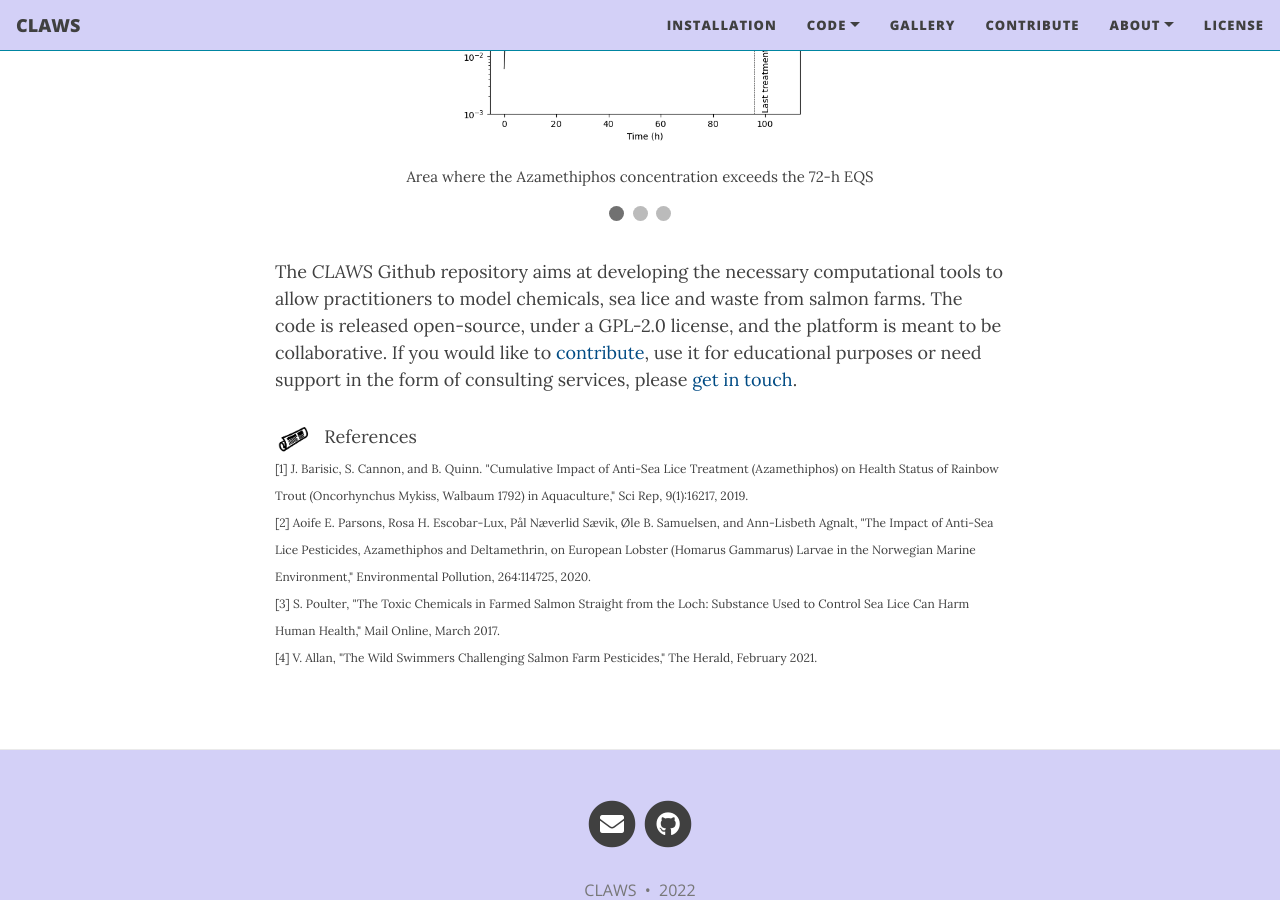
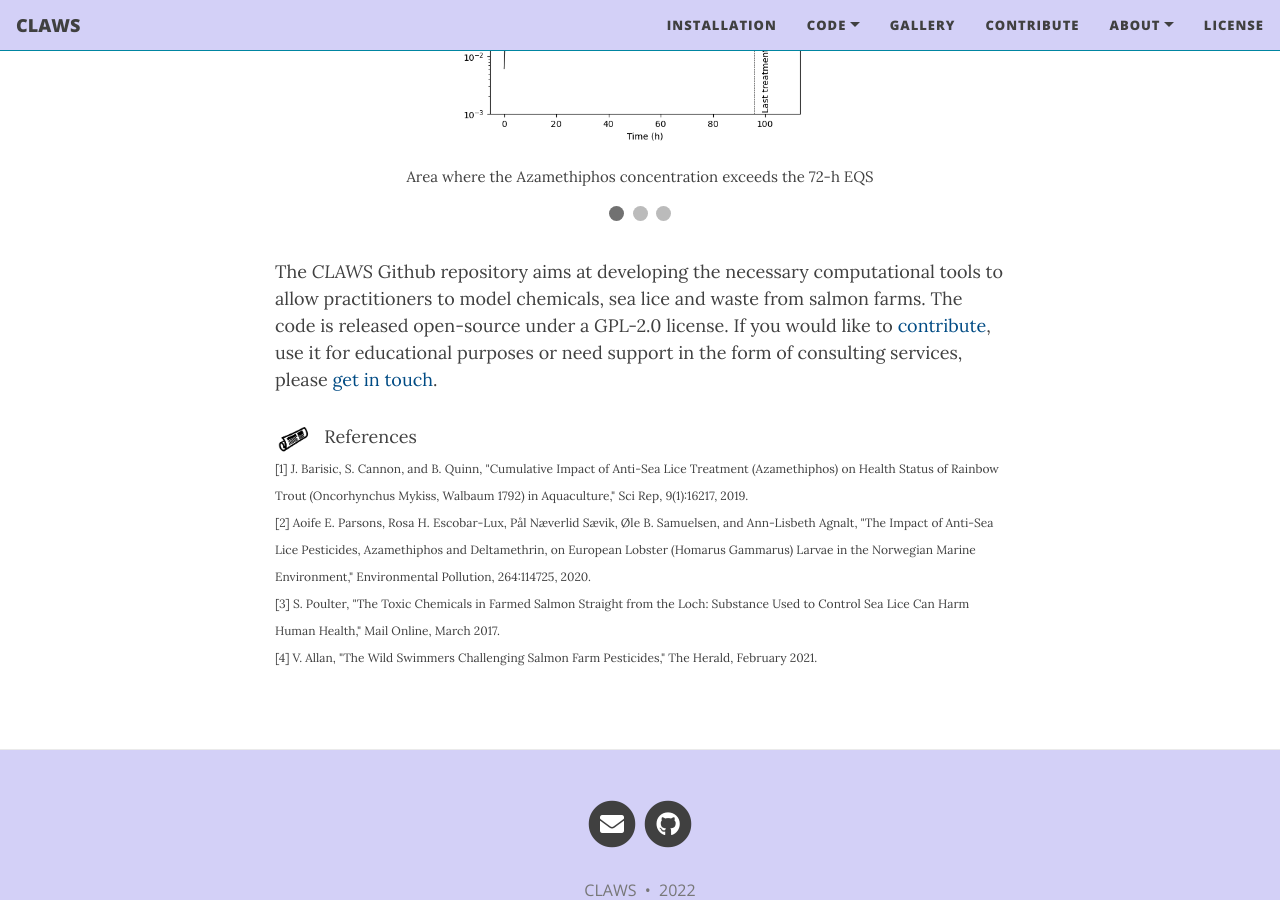
Before and after one commit to claws-scot/claws-scot.github.io, a Jekyll site: the page built from index.html, in a window 1280 px wide and 900 px high, scrolled down 629 px. Built offline with Jekyll 4.4.1, drawn with Linux system fonts in a browser that asks for light colours; nearby versions of some CDN libraries; the list of posts is cut into pages by our own code.

Commit message:
Editing web pages

```diff
--- a/index.html
+++ b/index.html
@@ -51,12 +51,12 @@ The use of chemical substances such as azamethiphos, deltamethrin, teflubenzuron
 </div>
 
 <p>
-The <i>CLAWS</i> Github repository aims at developing the necessary computational tools to allow practitioners to model chemicals, sea lice and waste from salmon farms. The code is released open-source, under a GPL-2.0 license, and the platform is meant to be collaborative. If you would like to <a href="https://claws-scot.github.io/contribute/">contribute</a>, use it for educational purposes or need support in the form of consulting services, please <a href="https://claws-scot.github.io/contact">get in touch</a>.
+The <i>CLAWS</i> Github repository aims at developing the necessary computational tools to allow practitioners to model chemicals, sea lice and waste from salmon farms. The code is released open-source under a GPL-2.0 license. If you would like to <a href="https://claws-scot.github.io/contribute/">contribute</a>, use it for educational purposes or need support in the form of consulting services, please <a href="https://claws-scot.github.io/contact">get in touch</a>.
 </p>
 
 <p><img src="/docs/icons/publis.png" width="35"> &nbsp; References
 <br>
-<span style="font-size:12px">[1] J. Barisic, S. Cannon, and B. Quinn. "Cumulative Impact of Anti-Sea Lice Treatment (Azamethiphos) on Health Status of Rainbow Trout (Oncorhynchus Mykiss, Walbaum 1792) in Aquaculture," Sci Rep, 9(1):16217, 2019.
+<span style="font-size:12px">[1] J. Barisic, S. Cannon, and B. Quinn, "Cumulative Impact of Anti-Sea Lice Treatment (Azamethiphos) on Health Status of Rainbow Trout (Oncorhynchus Mykiss, Walbaum 1792) in Aquaculture," Sci Rep, 9(1):16217, 2019.
 <br>
 [2] Aoife E. Parsons, Rosa H. Escobar-Lux, P&#229;l N&#230;verlid S&#230;vik, &#216;le B. Samuelsen, and Ann-Lisbeth Agnalt, "The Impact of Anti-Sea Lice Pesticides, Azamethiphos and Deltamethrin, on European Lobster (Homarus Gammarus) Larvae in the Norwegian Marine Environment," Environmental Pollution, 264:114725, 2020.
 <br>
```
